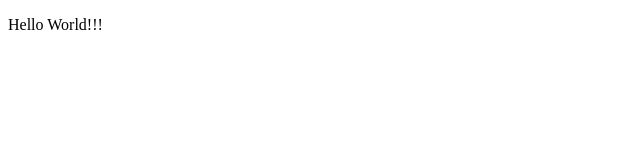
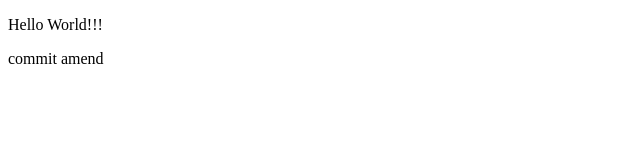
Before and after one commit to efratAma/learning-git, a plain HTML site: page index.html in a window 1280 px wide. Shown: the full height of the page, 0-640 px from the left. Drawn offline with Linux system fonts and the light colour scheme.

Commit message:
add line

```diff
--- a/index.html
+++ b/index.html
@@ -7,5 +7,7 @@
 </head>
 <body>
     <p>Hello World!!!</p>
+
+    <p>commit amend</p>
 </body>
 </html>
```
